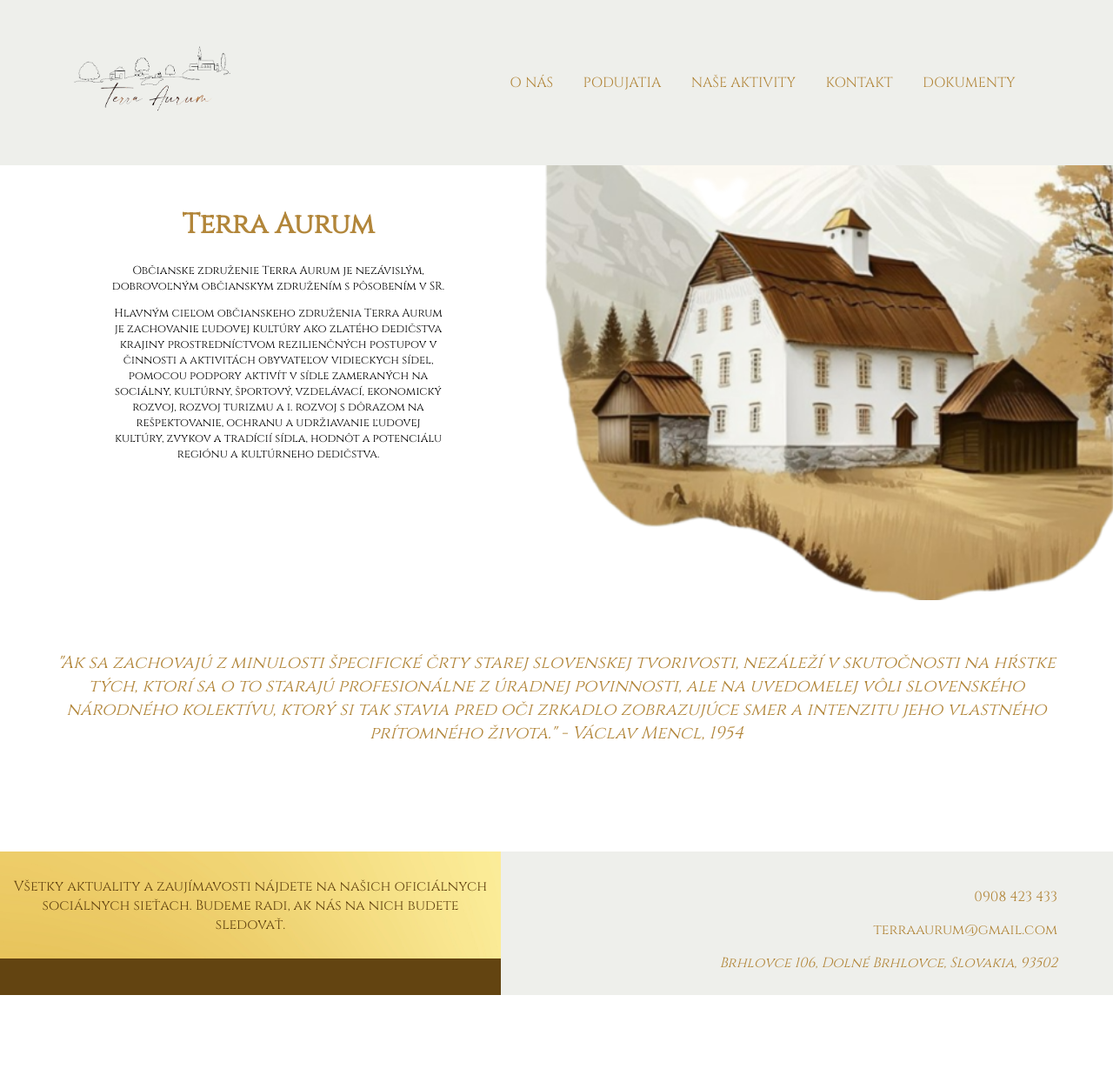
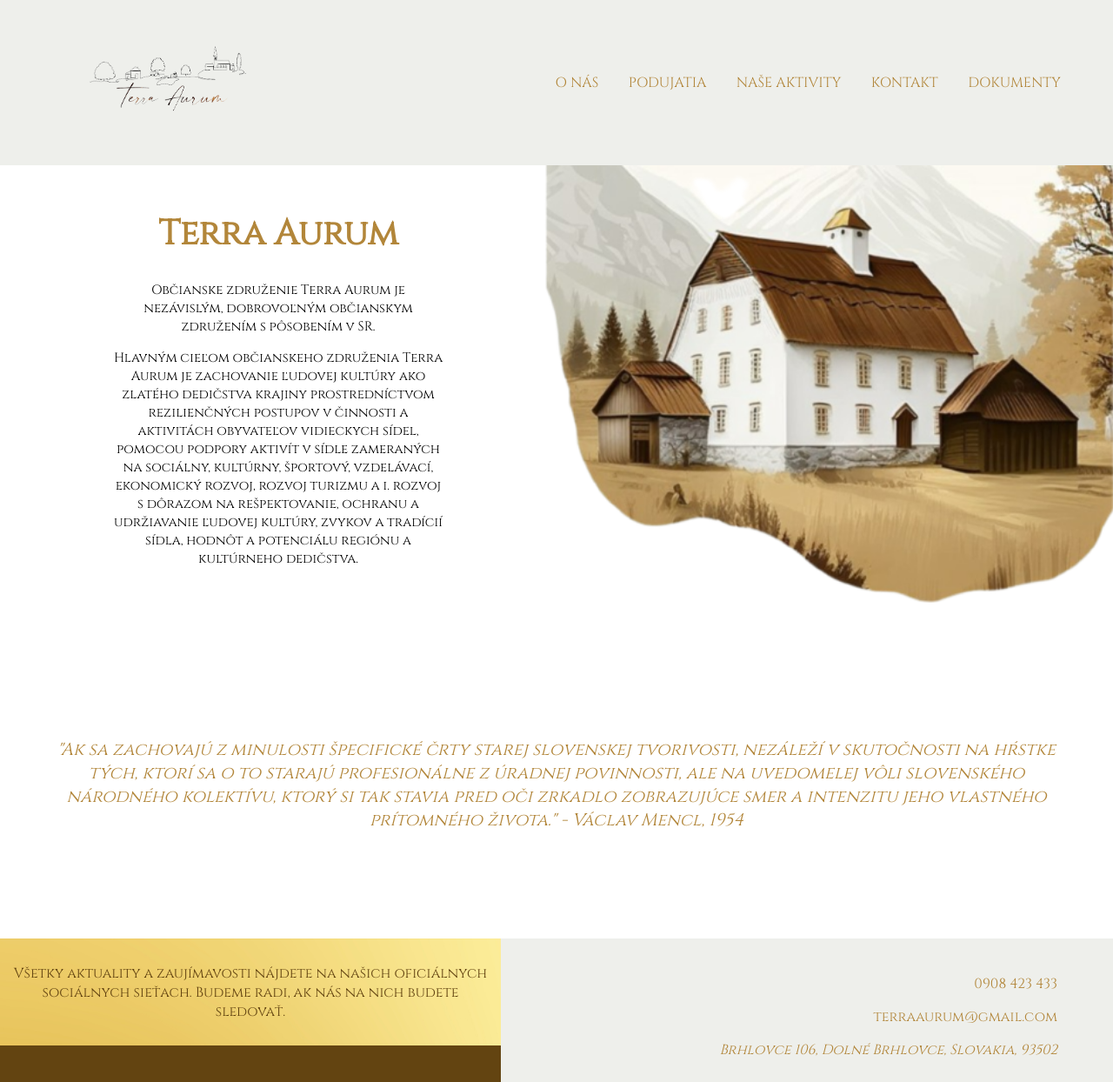
Before and after one commit to CodeSproutOrg/terra_aurum, a Django app: page / in a window 1280 px wide. Shown: the whole page at 87% size. Before the commit the page ends 1144 px from the top, so only its background shows below. Run offline with Django 4.2, Linux system fonts and the light colour scheme.

Commit message:
Css fixes
1. Fixed css code for header, footer
2. Small fixes

```diff
--- a/static/css/main.css
+++ b/static/css/main.css
@@ -15,6 +15,7 @@ header {
     padding: 2%;
     display: flex;
     align-items: center;
+    justify-content: space-around;
 }
 header a {margin: 0 2%;}
 header input {
@@ -34,7 +35,12 @@ header input::placeholder {color: #EEEFEB;}
 
 
 
-#content {}
+#content {
+    display: flex;
+    flex-direction: column;
+    min-height: 100vh;
+    position: relative;
+}
 
 #main {
     display: flex;
@@ -43,7 +49,8 @@ header input::placeholder {color: #EEEFEB;}
     background-repeat: no-repeat;
     background-size: 70%;
     background-position: top right;
-        min-height: 500px;
+    min-height: 500px;
+    flex: 1;
 }
 #main div {
     padding: 2% 10%;
@@ -59,6 +66,9 @@ header input::placeholder {color: #EEEFEB;}
 }
 
 footer {
+    position: absolute;
+    width: 100%;
+    background-color: #f0f0f0;
     display: flex;
     margin-top: 5%;
 }
@@ -73,3 +83,10 @@ footer div {}
     text-align: end;
 }
 #communication a {}
+
+
+@media screen and (min-width: 1250px) {
+    #main {min-height: 600px;}
+    #main h1 {font-size: 40px;}
+    #main p {font-size: 15px;}
+}
--- a/terra_aurum/settings.py
+++ b/terra_aurum/settings.py
@@ -3,7 +3,7 @@ from pathlib import Path
 
 BASE_DIR = Path(__file__).resolve().parent.parent
 
-SECRET_KEY = os.getenv('KEY')
+SECRET_KEY = os.getenv('KEY', 'development-key')
 DEBUG = True
 
 ALLOWED_HOSTS = ['*']
```
Also changed, not shown: db.sqlite3.
